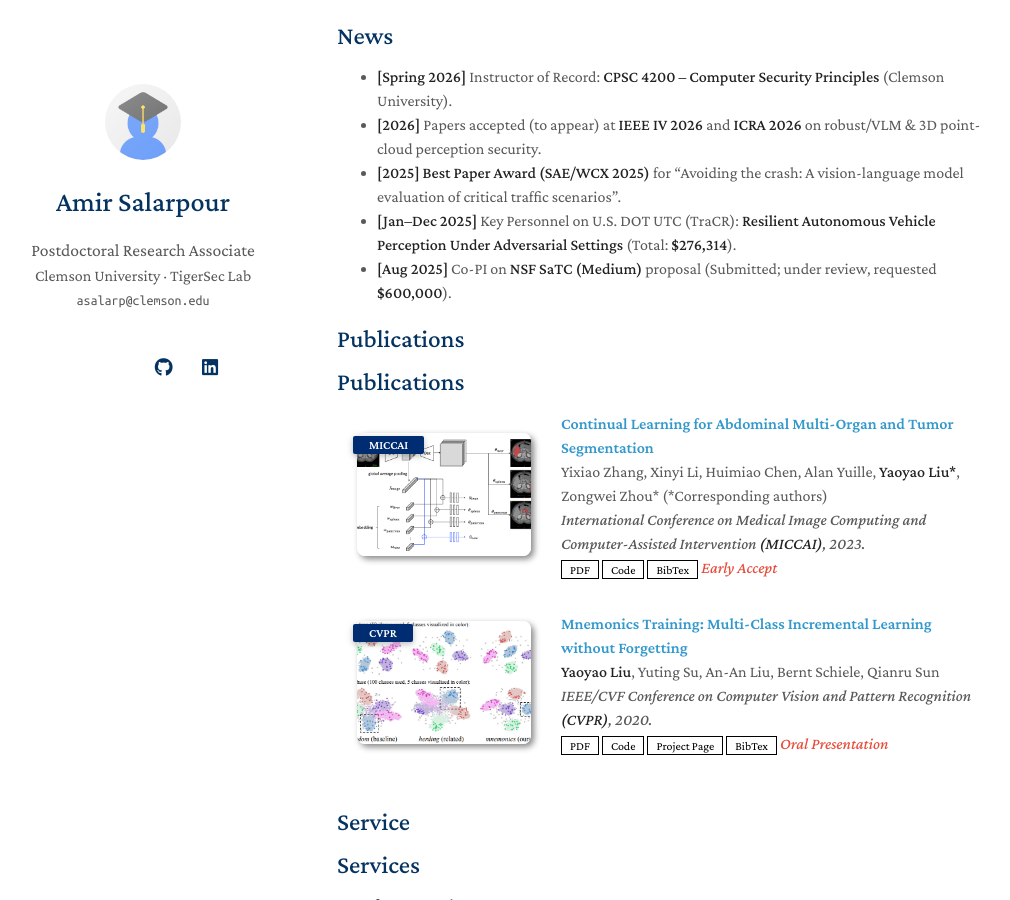
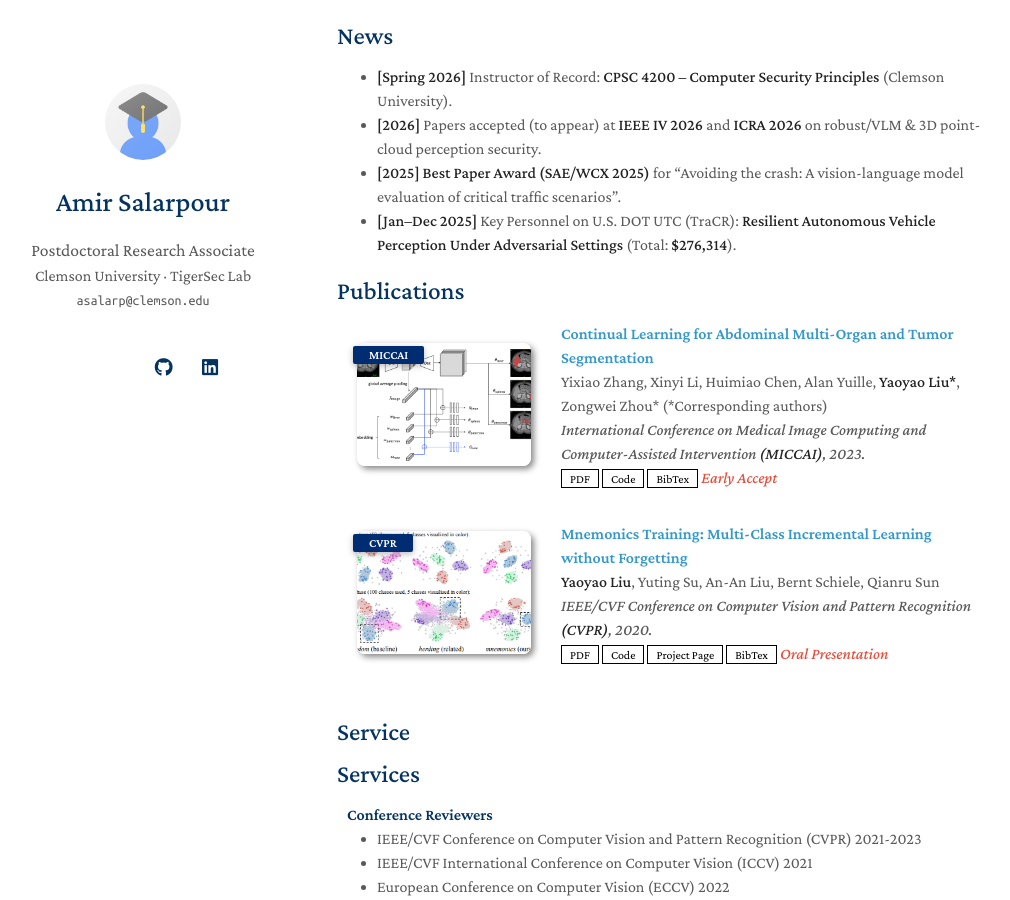
Before and after one commit to asalarpour/asalarpour.github.io, a Jekyll site: the page built from index.md, in a window 1280 px wide and 900 px high, scrolled down 519 px. Shown: the whole window, without its empty margins (133-1143 px from the left). Built offline with Jekyll 4.4.1, drawn with Linux system fonts in a browser that asks for light colours; a style sheet for code colours, icons or effects is not loaded.

Commit message:
Update index.md

```diff
--- a/index.md
+++ b/index.md
@@ -22,9 +22,7 @@ Previously, I was a **Visiting Researcher** at **Carnegie Mellon University (CyL
 - **[2026]** Papers accepted (to appear) at **IEEE IV 2026** and **ICRA 2026** on robust/VLM & 3D point-cloud perception security.
 - **[2025]** **Best Paper Award (SAE/WCX 2025)** for “Avoiding the crash: A vision-language model evaluation of critical traffic scenarios”.
 - **[Jan–Dec 2025]** Key Personnel on U.S. DOT UTC (TraCR): **Resilient Autonomous Vehicle Perception Under Adversarial Settings** (Total: **$276,314**).
-- **[Aug 2025]** Co-PI on **NSF SaTC (Medium)** proposal (Submitted; under review, requested **$600,000**).
 
-<h2 id="publications">Publications</h2>
 
 {% include_relative _includes/publications.md %}
 
```
